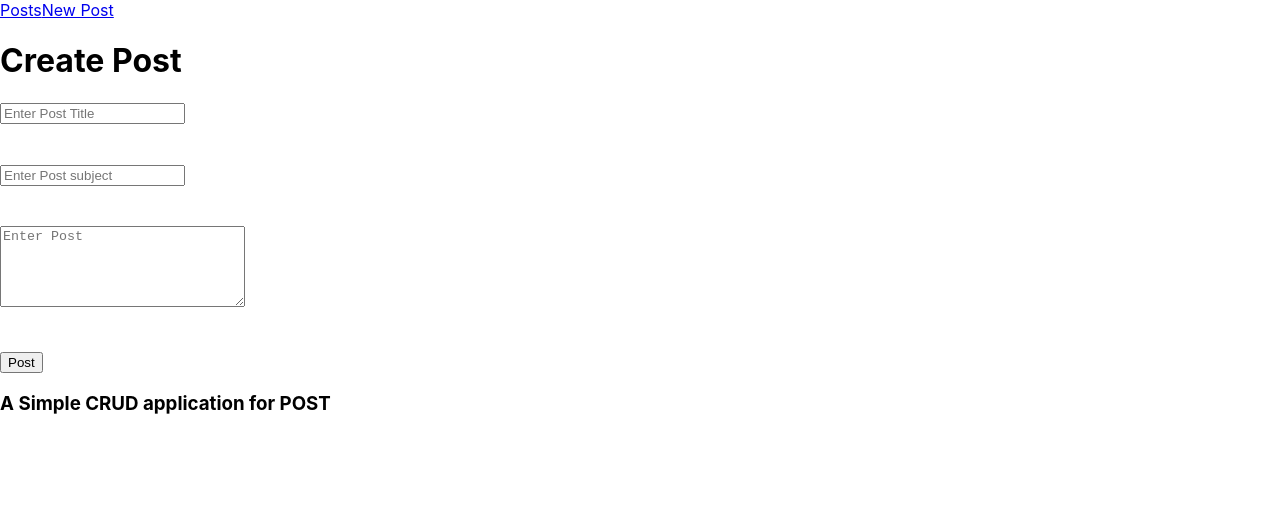
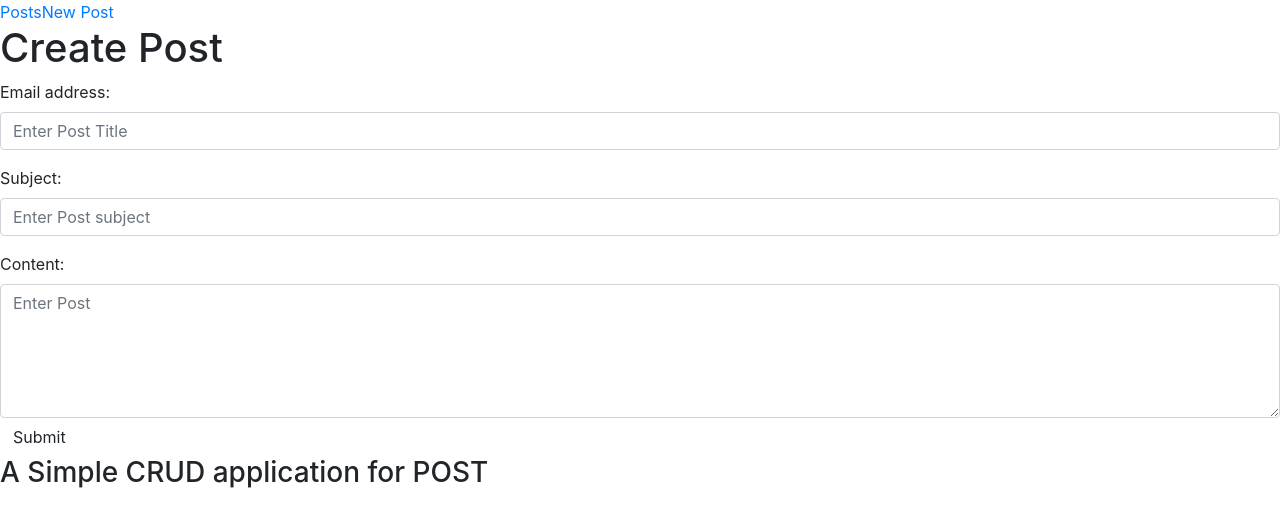
Before and after one commit to aashishgarg/react-crud, a React (Create React App) app: page /posts/new in a window 1280 px wide. Shown: the top 526 px of the page. Built offline with nearby package versions, Linux system fonts and the light colour scheme.

Commit message:
1. Bootstrap added 2. Form values updated correctly

```diff
--- a/package.json
+++ b/package.json
@@ -4,6 +4,7 @@
   "private": true,
   "dependencies": {
     "axios": "^0.18.0",
+    "bootstrap": "^4.3.1",
     "react": "^16.8.6",
     "react-dom": "^16.8.6",
     "react-redux": "^7.0.2",
--- a/src/index.js
+++ b/src/index.js
@@ -2,5 +2,6 @@ import React from 'react';
 import ReactDOM from 'react-dom';
 import './index.css';
 import App from './App';
+import '../node_modules/bootstrap/dist/css/bootstrap.min.css';
 
 ReactDOM.render(<App/>,document.getElementById('root'));
--- a/src/post/PostForm.js
+++ b/src/post/PostForm.js
@@ -13,6 +13,7 @@ class PostForm extends Component {
         this.titleChanged = this.titleChanged.bind(this);
         this.subjectChanged = this.subjectChanged.bind(this);
         this.handleSubmit = this.handleSubmit.bind(this);
+        this.contentChanged = this.contentChanged.bind(this);
     }
 
     componentDidMount() {
@@ -45,6 +46,12 @@ class PostForm extends Component {
         })
     };
 
+    contentChanged(e) {
+        this.setState({
+            content: e.target.value
+        })
+    }
+
     handleSubmit(e) {
         e.preventDefault();
         axios({
@@ -53,7 +60,7 @@ class PostForm extends Component {
             data: {
                 post: {
                     title: this.state.title,
-                    subject: this.state.title,
+                    subject: this.state.subject,
                     content: this.state.content
                 }
             }
@@ -67,12 +74,22 @@ class PostForm extends Component {
             <div>
                 <h1>Create Post</h1>
                 <form onSubmit={this.handleSubmit}>
-                    <input required type="text" onChange={this.titleChanged} placeholder="Enter Post Title" name="title"
-                           value={this.state.title}/><br/><br/><br/>
-                    <input required type="text" onChange={this.subjectChanged} placeholder="Enter Post subject"
-                           name="subject" value={this.state.subject}/><br/><br/><br/>
-                    <textarea required rows="5" cols="28" placeholder="Enter Post"/><br/><br/><br/>
-                    <button>Post</button>
+                    <div className="form-group">
+                        <label htmlFor="title">Email address:</label>
+                        <input required type="text" onChange={this.titleChanged} placeholder="Enter Post Title" name="title"
+                               value={this.state.title} className="form-control" id="title"/>
+                    </div>
+                    <div className="form-group">
+                        <label htmlFor="subject">Subject:</label>
+                        <input required type="text" onChange={this.subjectChanged} placeholder="Enter Post subject"
+                               name="subject" value={this.state.subject} className="form-control" id="subject"/>
+                    </div>
+                    <div className="checkbox">
+                        <label htmlFor="content">Content:</label>
+                        <textarea required rows="5" cols="28" placeholder="Enter Post" onChange={this.contentChanged}
+                                  value={this.state.content} className="form-control" id="content"/>
+                    </div>
+                    <button type="submit" className="btn btn-default">Submit</button>
                 </form>
             </div>
         )
```
Also changed, not shown: 1 other file (tests, documents, lock files or other folders).
